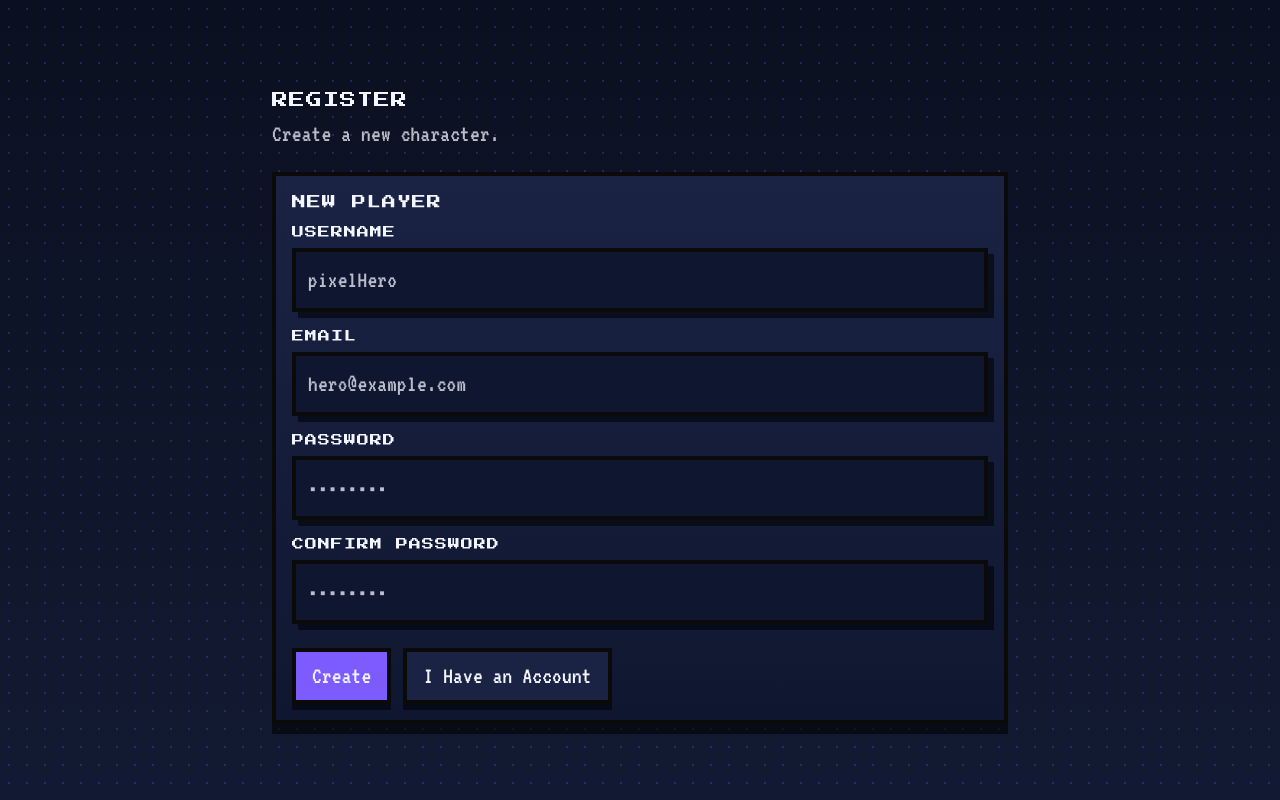
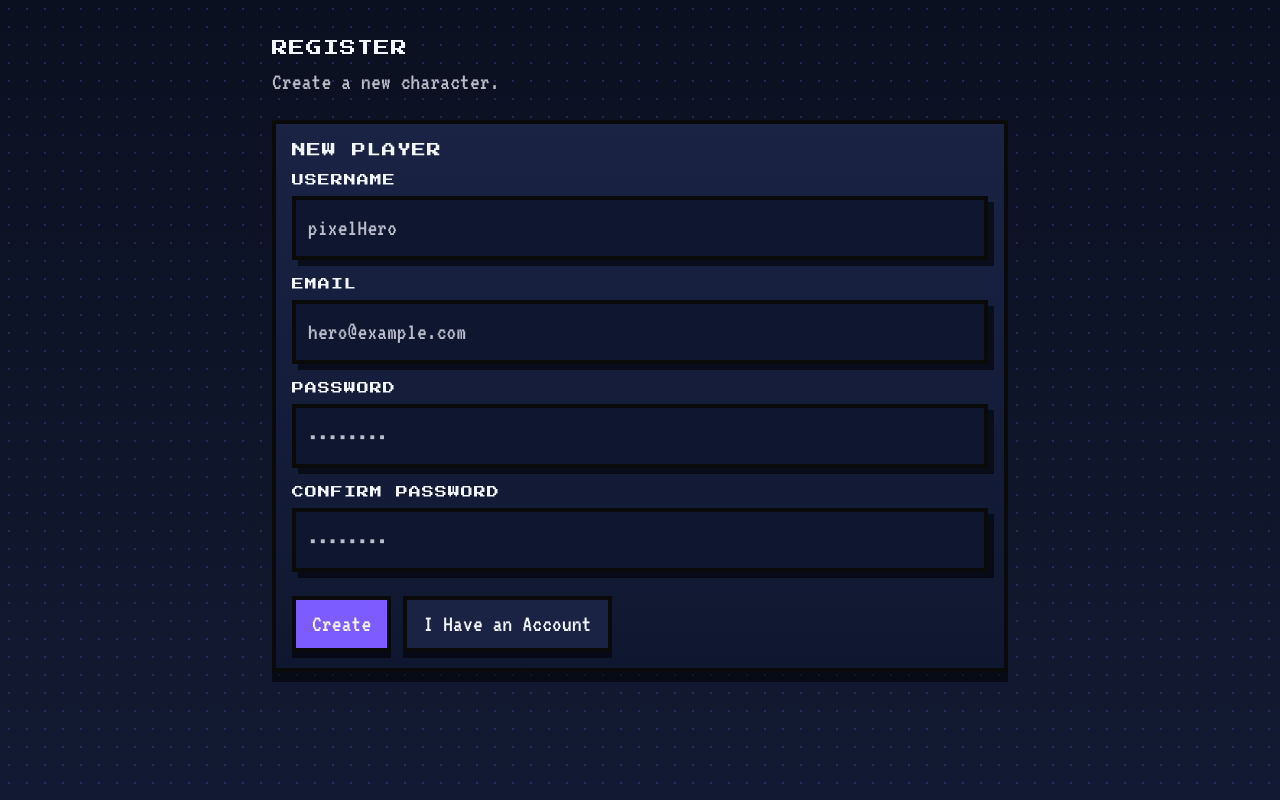
Before and after one commit to trantudat03/site-english-app, a Next.js app: page /register in a window 1280 px wide. Built offline with nearby package versions, Linux system fonts and the light colour scheme.

Commit message:
FixPopup

```diff
--- a/features/ui/GameLayout.tsx
+++ b/features/ui/GameLayout.tsx
@@ -21,7 +21,7 @@ export function GameLayout({
   className,
 }: GameLayoutProps) {
   return (
-    <div className="pixel-bg min-h-screen flex items-center justify-center">
+    <div className="pixel-bg min-h-screen">
       <div className="mx-auto flex w-full max-w-3xl flex-col gap-6 px-4 py-6">
         <header className="pixel-pop">
           <div className="flex items-start justify-between gap-4">
--- a/features/ui/PixelPopup.tsx
+++ b/features/ui/PixelPopup.tsx
@@ -29,8 +29,8 @@ export function PixelPopup({
       onClick={handleClose}
       className={cn(
         "fixed inset-0 z-50 flex items-center justify-center",
+        "pt-6 sm:pt-10",
         "bg-black/60 transition-opacity duration-200",
-        "translate-y-[-25%]",
         closing && "opacity-0"
       )}
     >
```
